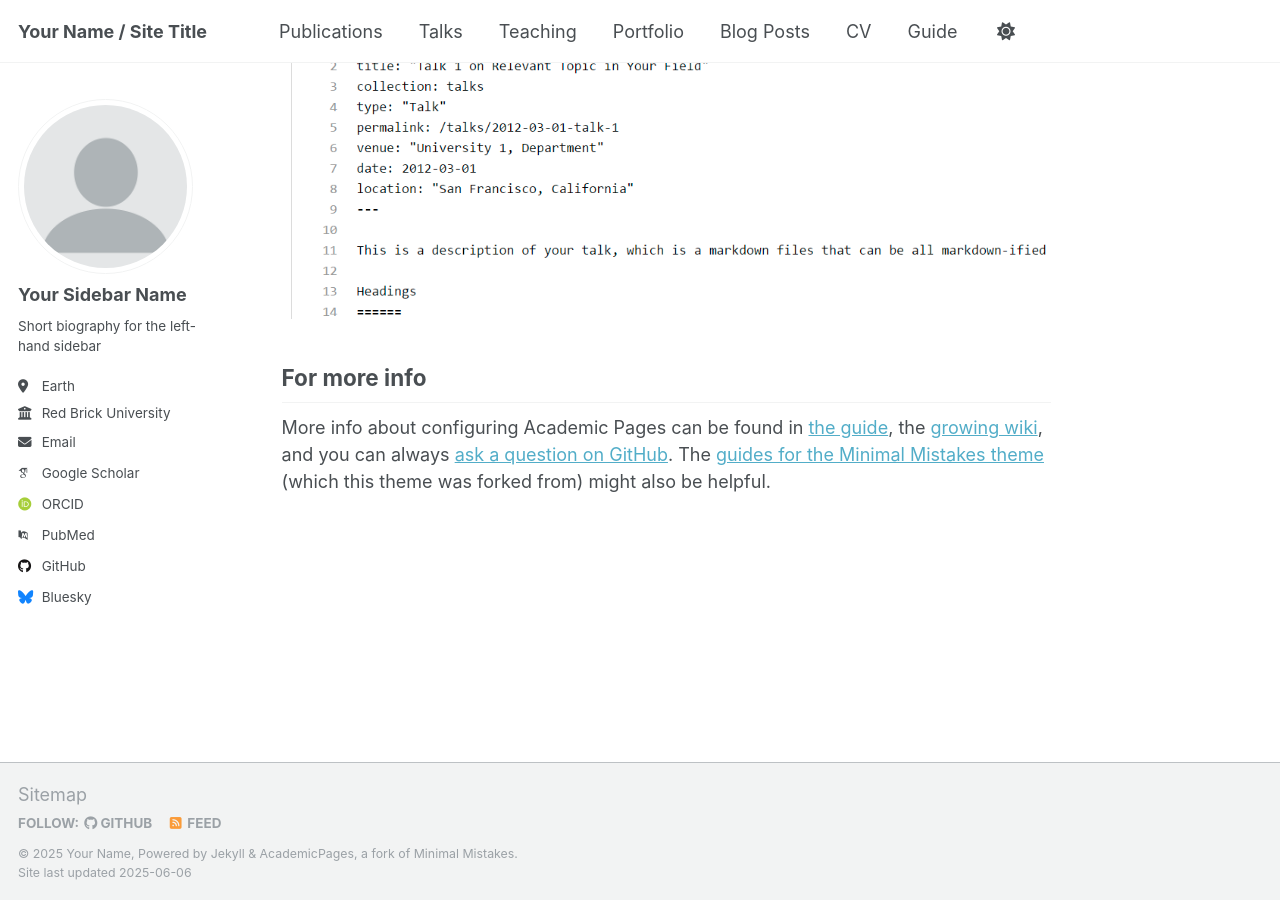
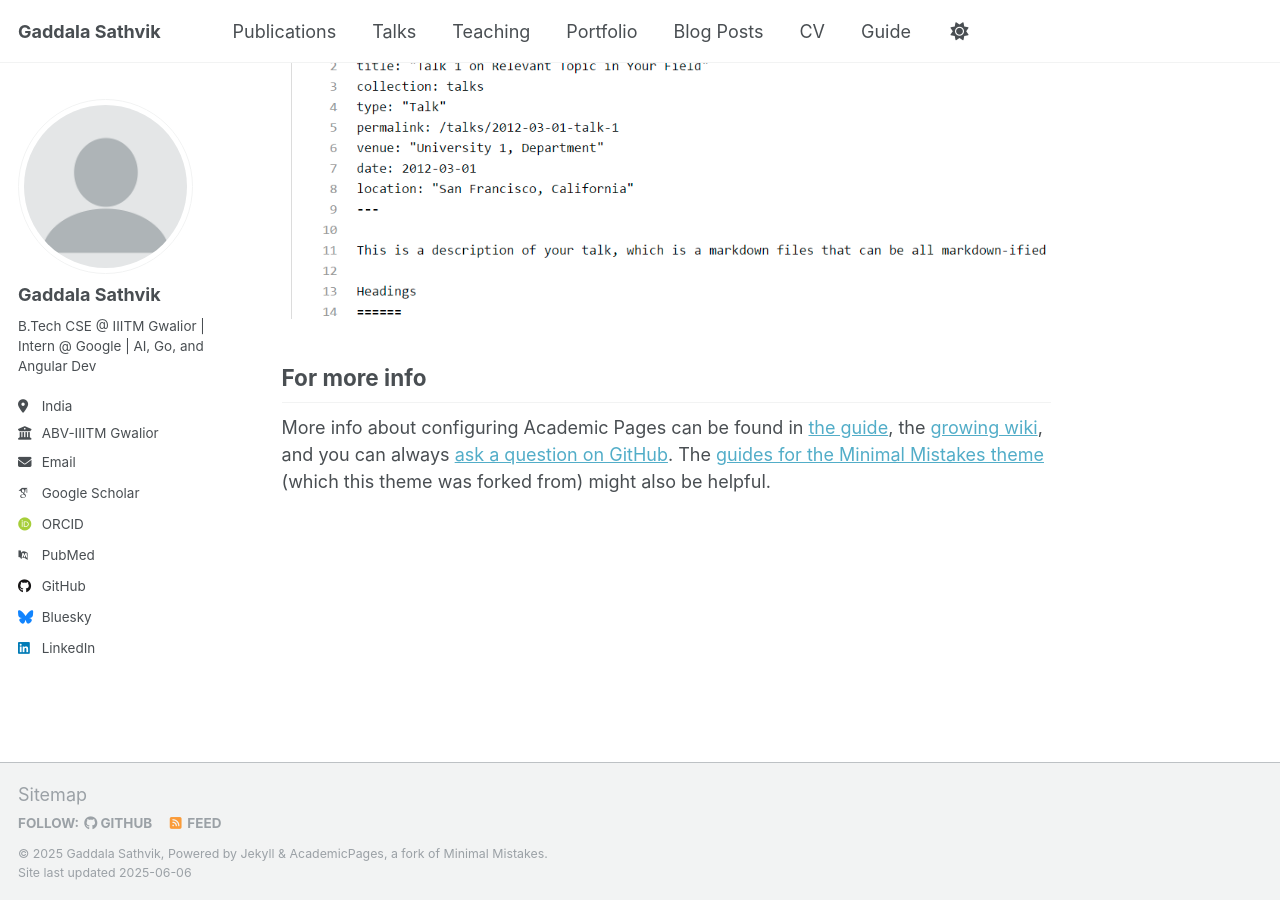
Before and after one commit to sathvik73/sathvik73.github.io, a Jekyll site: the page built from _pages/about.md, in a window 1280 px wide and 900 px high, scrolled down 2636 px. Built offline with Jekyll 4.4.1, drawn with Linux system fonts in a browser that asks for light colours; some web fonts are replaced; part of the change alters nothing that is shown.

Commit message:
Update _config.yml

```diff
--- a/_config.yml
+++ b/_config.yml
@@ -1,82 +1,43 @@
-# Welcome to Jekyll!
-#
-# This config file is meant for settings that affect your entire site, values
-# which you are expected to set up once and rarely need to edit after that.
-# For technical reasons, this file is *NOT* reloaded automatically when you use
-# `jekyll serve -l -H localhost`. If you change this file, please restart the
-# server process.
+# Basic Site Settings
+locale: "en-US"
+site_theme: "default"
+title: "Gaddala Sathvik"
+title_separator: "-"
+name: &name "Gaddala Sathvik"
+description: &description "Computer Science Undergraduate | ML Enthusiast | Software Engineer"
+url: "https://academicpages.github.io"
+baseurl: ""
+repository: "academicpages/academicpages.github.io"
 
-# Basic Site Settings
-locale                   : "en-US"
-site_theme               : "default"
-title                    : "Your Name / Site Title"
-title_separator          : "-"
-name                     : &name "Your Name"
-description              : &description "personal description"
-url                      : https://academicpages.github.io # the base hostname & protocol for your site e.g. "https://[your GitHub username].github.io" or if you already have some other page hosted on Github then use "https://[your GitHub username].github.io/[Your Repo Name]"
-baseurl                  : "" # the subpath of your site, e.g. "/blog"
-repository               : "academicpages/academicpages.github.io"
-
-# Site Author - The following control what appear as part of the author content on the side bar.
-#               If a field is blank the icon and link will not appear, otherwise it will be shown.
-#               Additional customization can be done by editing /_includes/author-profile.html
+# Site Author
 author:
-  # Biographic information
-  avatar           : "profile.png"
-  name             : "Your Sidebar Name"
-  pronouns         : # example: "she/her"
-  bio              : "Short biography for the left-hand sidebar"
-  location         : "Earth"
-  employer         : "Red Brick University"
-  uri              : # URL
-  email            : "none@example.org"
+  avatar: "profile.png"
+  name: "Gaddala Sathvik"
+  pronouns:
+  bio: "B.Tech CSE @ IIITM Gwalior | Intern @ Google | AI, Go, and Angular Dev"
+  location: "India"
+  employer: "ABV-IIITM Gwalior"
+  uri:
+  email: "gsathvik999@gmail.com"
 
   # Academic websites
-  academia         : # URL
-  arxiv            : # URL - Update with the correct link to your profile
-  googlescholar    : "https://scholar.google.com/citations?user=PS_CX0AAAAAJ"
-  impactstory      : # URL
-  orcid            : "http://orcid.org/yourorcidurl"
-  semantic         : # URL
-  pubmed           : "https://www.ncbi.nlm.nih.gov/pubmed/?term=john+snow"
-  researchgate     : # URL
-  scopus           : # URL
+  googlescholar: "https://scholar.google.com/citations?user=PS_CX0AAAAAJ"
+  orcid: "http://orcid.org/yourorcidurl"
+  pubmed: "https://www.ncbi.nlm.nih.gov/pubmed/?term=john+snow"
 
   # Repositories and software development
-  bitbucket        : # Username - Update with your username on the site
-  codepen          : # Username
-  dribbble         : # Username
-  github           : "academicpages"
-  kaggle           : # Username
-  stackoverflow    : # User number or user number and name (i.e., use "1" or "1/jeff-atwood")
+  github: "sathvik73"
+  stackoverflow: # optional
 
   # Social media
-  bluesky          : "bsky.app" # Replace this with you Bluesky username
-  facebook         : # Username
-  flickr           : # Username
-  foursquare       : # Username
-  goodreads        : # Username
-  google_plus      : # Username
-  keybase          : # Username
-  instagram        : # Username
-  lastfm           : # Username
-  linkedin         : # Username
-  mastodon         : # URL
-  medium           : # URL
-  pinterest        : # Username
-  soundcloud       : # Username
-  steam            : # Username
-  telegram         : # URL
-  tumblr           : # Username
-  twitter          : # Username for X / Twitter
-  vine             : # Username
-  weibo            : # Username
-  wikipedia        : # Username
-  xing             : # Username
-  youtube          : # Username
-  zhihu            : # Username
+  linkedin: "in/gaddala-sathvik"
+  twitter: # optional
+  facebook:
+  instagram:
+  youtube:
+  bluesky: "bsky.app"
 
-# Publication Category - The following the list of publication categories and their headings
+# Publication Category
 publication_category:
   books:
     title: 'Books'
@@ -86,72 +47,46 @@ publication_category:
     title: 'Conference Papers'
 
 # Site Settings
-teaser                   :  # filename of teaser fallback teaser image placed in /images/, .e.g. "500x300.png"
-breadcrumbs              : false # true, false (default)
-words_per_minute         : 160
-future                   : true
-read_more                : "disabled" # if enabled, adds "Read more" links to excerpts
-talkmap_link             : false      #change to true to add link to talkmap on talks page
+teaser:
+breadcrumbs: false
+words_per_minute: 160
+future: true
+read_more: "disabled"
+talkmap_link: false
+
 comments:
-  provider               : # false (default), "disqus", "discourse", "facebook", "google-plus", "staticman", "custom"
-  disqus:
-    shortname            :
-  discourse:
-    server               : # https://meta.discourse.org/t/embedding-discourse-comments-via-javascript/31963 , e.g.: meta.discourse.org
-  facebook:
-    appid                :
-    num_posts            : # 5 (default)
-    colorscheme          : # "light" (default), "dark"
-staticman:
-  allowedFields          : ['name', 'email', 'url', 'message']
-  branch                 : "gh-pages" # "master", "gh-pages"
-  commitMessage          : "New comment."
-  filename               : comment-{@timestamp}
-  format                 : "yml"
-  moderation             : true
-  path                   : "_data/comments/{options.slug}"
-  requiredFields         : ['name', 'email', 'message']
-  transforms:
-    email                : "md5"
-  generatedFields:
-    date:
-      type               : "date"
-      options:
-        format           : "iso8601" # "iso8601" (default), "timestamp-seconds", "timestamp-milliseconds"
+  provider:
+
 atom_feed:
-  hide                   : false     # change to true to hide the RSS feed in the footer
-  path                   : # blank (default) uses feed.xml
+  hide: false
 
-
-# SEO Related
-google_site_verification :
-bing_site_verification   :
-alexa_site_verification  :
-yandex_site_verification :
-
+# SEO
+google_site_verification:
+bing_site_verification:
+alexa_site_verification:
+yandex_site_verification:
 
 # Social Sharing
 twitter:
-  username               : &twitter
+  username: &twitter
 facebook:
-  username               :
-  app_id                 :
-  publisher              :
-og_image                 :  # Open Graph/Twitter default site image
-# For specifying social profiles
-# - https://developers.google.com/structured-data/customize/social-profiles
+  username:
+  app_id:
+  publisher:
+og_image:
+
 social:
-  type                   : # Person or Organization (defaults to Person)
-  name                   : # If the user or organization name differs from the site's name
-  links: # An array of links to social media profiles
-
+  type: Person
+  name: "Gaddala Sathvik"
+  links:
+    - "https://www.linkedin.com/in/gaddala-sathvik/"
+    - "https://github.com/sathvik73"
+    - "https://www.codechef.com/users/freakinturkey"
+    - "https://codeforces.com/profile/sathvik_666"
 
 # Analytics
 analytics:
-  provider               :  "false" # false (default), "google", "google-universal", "google-analytics-4", "custom"
-  google:
-    tracking_id          :
-
+  provider: "false"
 
 # Reading Files
 include:
@@ -185,12 +120,13 @@ exclude:
   - README
   - tmp
   - vendor
+
 keep_files:
   - .git
   - .svn
+
 encoding: "utf-8"
 markdown_ext: "markdown,mkdown,mkdn,mkd,md"
-
 
 # Conversion
 markdown: kramdown
@@ -198,7 +134,6 @@ highlighter: rouge
 lsi: false
 excerpt_separator: "\n\n"
 incremental: false
-
 
 # Markdown Processing
 kramdown:
@@ -211,8 +146,7 @@ kramdown:
   smart_quotes: lsquo,rsquo,ldquo,rdquo
   enable_coderay: false
 
-
-# These settings control the types of collections used by the template
+# Collections
 collections:
   teaching:
     output: true
@@ -227,10 +161,8 @@ collections:
     output: true
     permalink: /:collection/:path/
 
-
-# These settings control how pages and collections are included in the site
+# Defaults
 defaults:
-  # _posts
   - scope:
       path: ""
       type: posts
@@ -241,14 +173,12 @@ defaults:
       comments: true
       share: true
       related: true
-  # _pages
   - scope:
       path: ""
       type: pages
     values:
       layout: single
       author_profile: true
-  # _teaching
   - scope:
       path: ""
       type: teaching
@@ -257,7 +187,6 @@ defaults:
       author_profile: true
       share: true
       comments: true
-  # _publications
   - scope:
       path: ""
       type: publications
@@ -266,7 +195,6 @@ defaults:
       author_profile: true
       share: true
       comments: true
-  # _portfolio
   - scope:
       path: ""
       type: portfolio
@@ -275,7 +203,6 @@ defaults:
       author_profile: true
       share: true
       comment: true
-  # _talks
   - scope:
       path: ""
       type: talks
@@ -284,19 +211,14 @@ defaults:
       author_profile: true
       share: true
 
-
-# Sass/SCSS
+# Sass
 sass:
   sass_dir: _sass
-  style: compressed # http://sass-lang.com/documentation/file.SASS_REFERENCE.html#output_style
-
+  style: compressed
 
 # Outputting
 permalink: /:categories/:title/
-# paginate: 5 # amount of posts to show
-# paginate_path: /page:num/
-timezone: Etc/UTC # http://en.wikipedia.org/wiki/List_of_tz_database_time_zones
-
+timezone: Asia/Kolkata
 
 # Plugins
 plugins:
@@ -307,7 +229,6 @@ plugins:
   - jekyll-redirect-from
   - jemoji
 
-# Mimic GitHub Pages with --safe
 whitelist:
   - jekyll-feed
   - jekyll-gist
@@ -316,38 +237,15 @@ whitelist:
   - jekyll-redirect-from
   - jemoji
 
-
 # Archives
-#  Type
-#  - GitHub Pages compatible archive pages built with Liquid ~> type: liquid (default)
-#  - Jekyll Archives plugin archive pages ~> type: jekyll-archives
-#  Path (examples)
-#  - Archive page should exist at path when using Liquid method or you can
-#    expect broken links (especially with breadcrumbs enabled)
-#  - <base_path>/tags/my-awesome-tag/index.html ~> path: /tags/
-#  - <base_path/categories/my-awesome-category/index.html ~> path: /categories/
-#  - <base_path/my-awesome-category/index.html ~> path: /
 category_archive:
   type: liquid
   path: /categories/
 tag_archive:
   type: liquid
   path: /tags/
-# https://github.com/jekyll/jekyll-archives
-# jekyll-archives:
-#   enabled:
-#     - categories
-#     - tags
-#   layouts:
-#     category: archive-taxonomy
-#     tag: archive-taxonomy
-#   permalinks:
-#     category: /categories/:name/
-#     tag: /tags/:name/
-
 
 # HTML Compression
-# - http://jch.penibelst.de/
 compress_html:
   clippings: all
   ignore:
```
